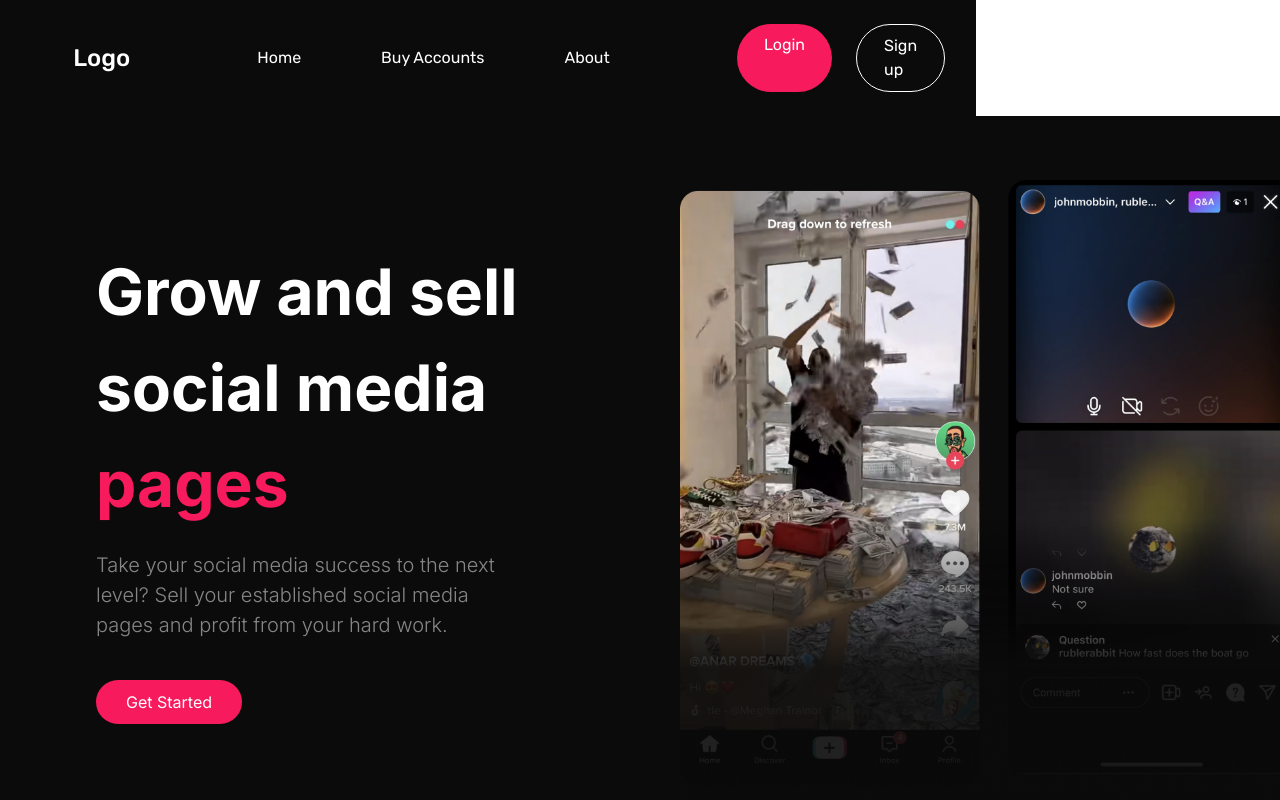
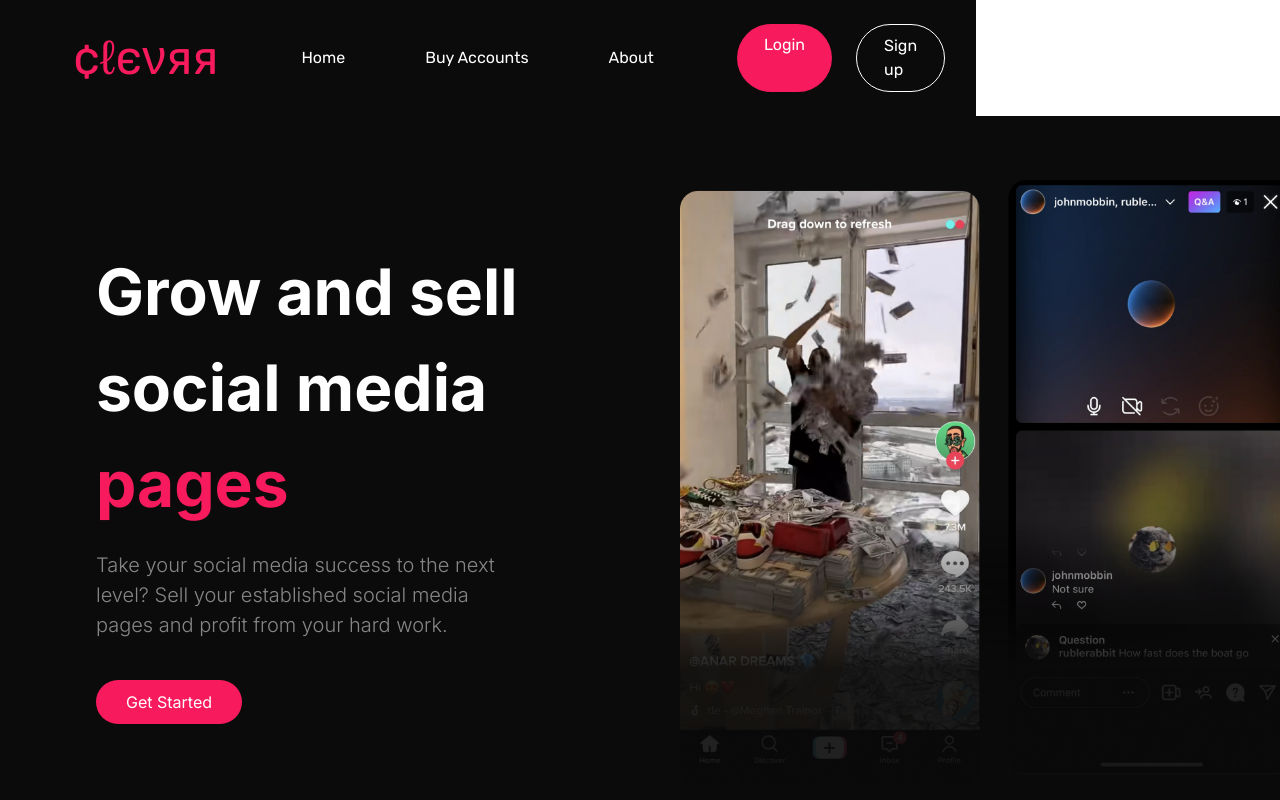
Before and after one commit to timmie20/clevrr, a React (Vite) app: page / in a window 1280 px wide. Shown: the top 800 px of the page. Built offline with nearby package versions, Linux system fonts and the light colour scheme.

Commit message:
i added a new site name

```diff
--- a/src/components/Navbar.jsx
+++ b/src/components/Navbar.jsx
@@ -4,9 +4,9 @@ const Navbar = () => {
   return (
     <div className="container">
       <div className="flex justify-between py-[1.5em] items-center w-[85%] m-auto font-Rubik text-white">
-        <div>
-          <p className="text-2xl font-[500]">Logo</p>
-        </div>
+          <p className="text-5xl text-customPink">
+            ¢ℓєνяя
+          </p>
         <div className="flex gap space-x-[5em] ">
           <NavLink to='/'>Home</NavLink>
           <NavLink to='/buyaccount'>Buy Accounts</NavLink>
```
